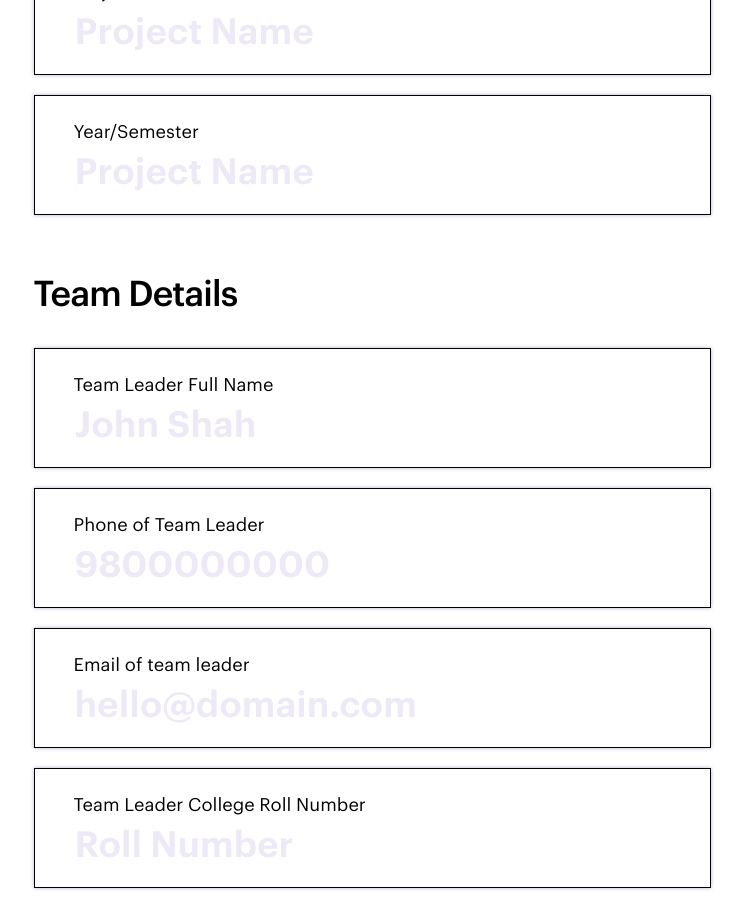
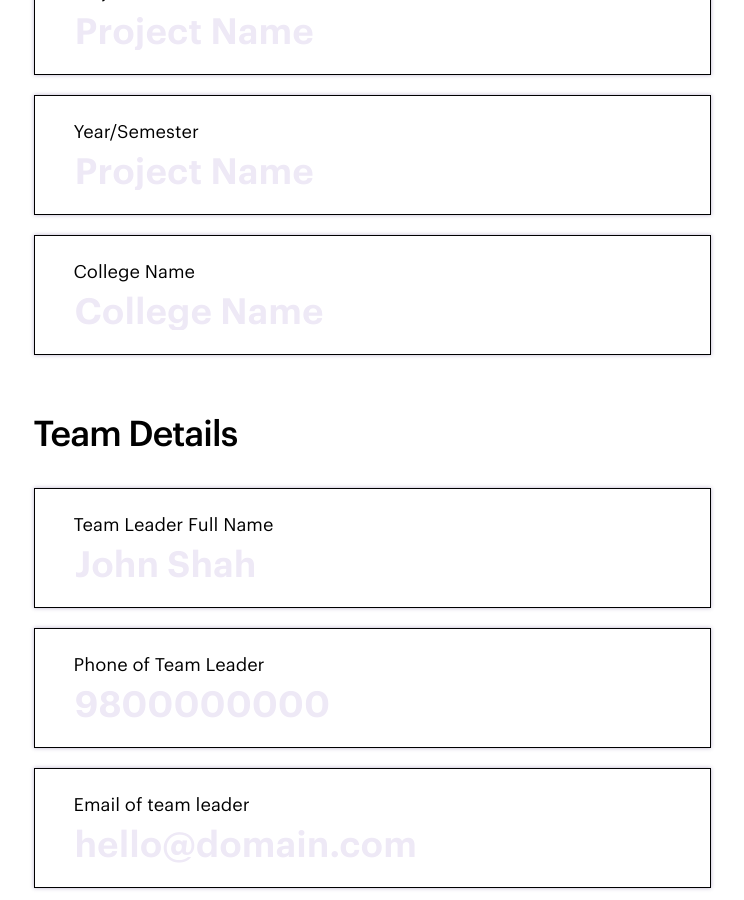
Before and after one commit to MegaMind98/dev, a Jekyll site: the page built from project_exhibition_registration.html, in a window 1280 px wide and 900 px high, scrolled down 1429 px. Shown: the whole window, without its empty margins (268-1012 px from the left). Built offline with Jekyll 4.4.1, drawn with Linux system fonts in a browser that asks for light colours.

Commit message:
updates project exhibition registration

```diff
--- a/project_exhibition_registration.html
+++ b/project_exhibition_registration.html
@@ -58,6 +58,11 @@ permalink: /project-exhibition-at-next/registration/
             <input type="text" class="c-form__input" required placeholder="Project Name"
             name="entry.369857259" >
             <br /><br />
+<label class="c-form__label">College Name</label>
+            <input type="text" class="c-form__input" required placeholder="College Name"
+            name="entry.462949857" >
+            <br /><br />
+
 
 <h3 class="u-type-h4">Team Details</h3>
 
```
